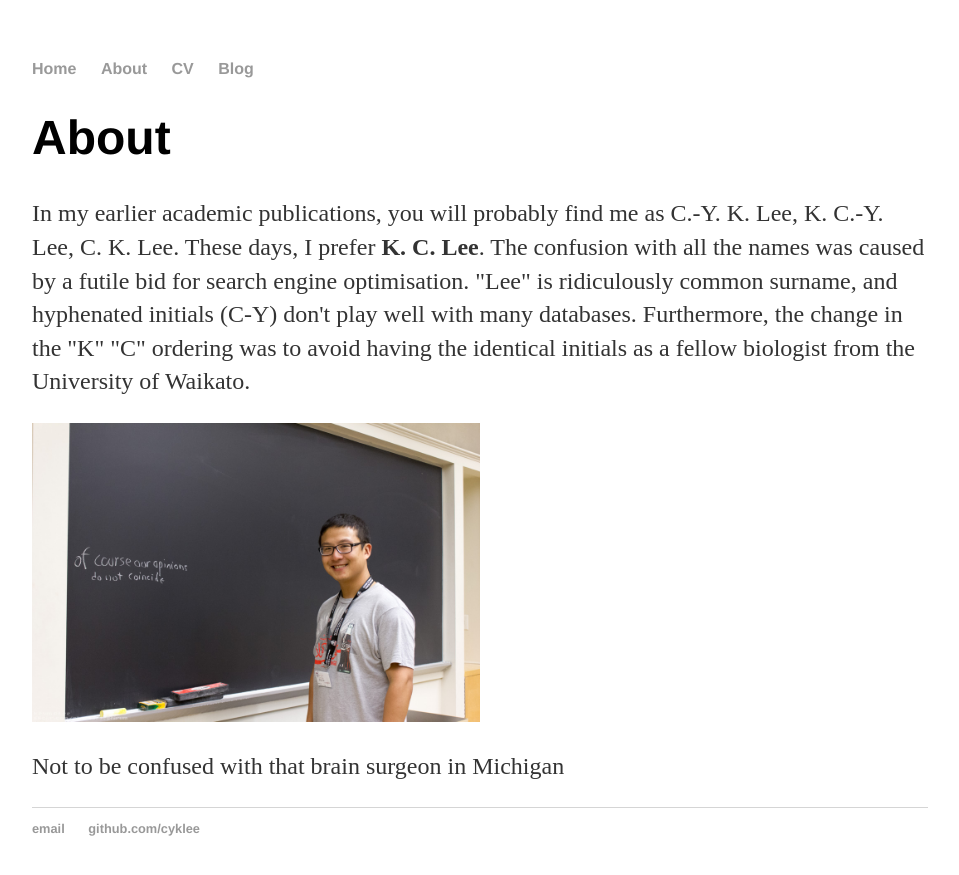
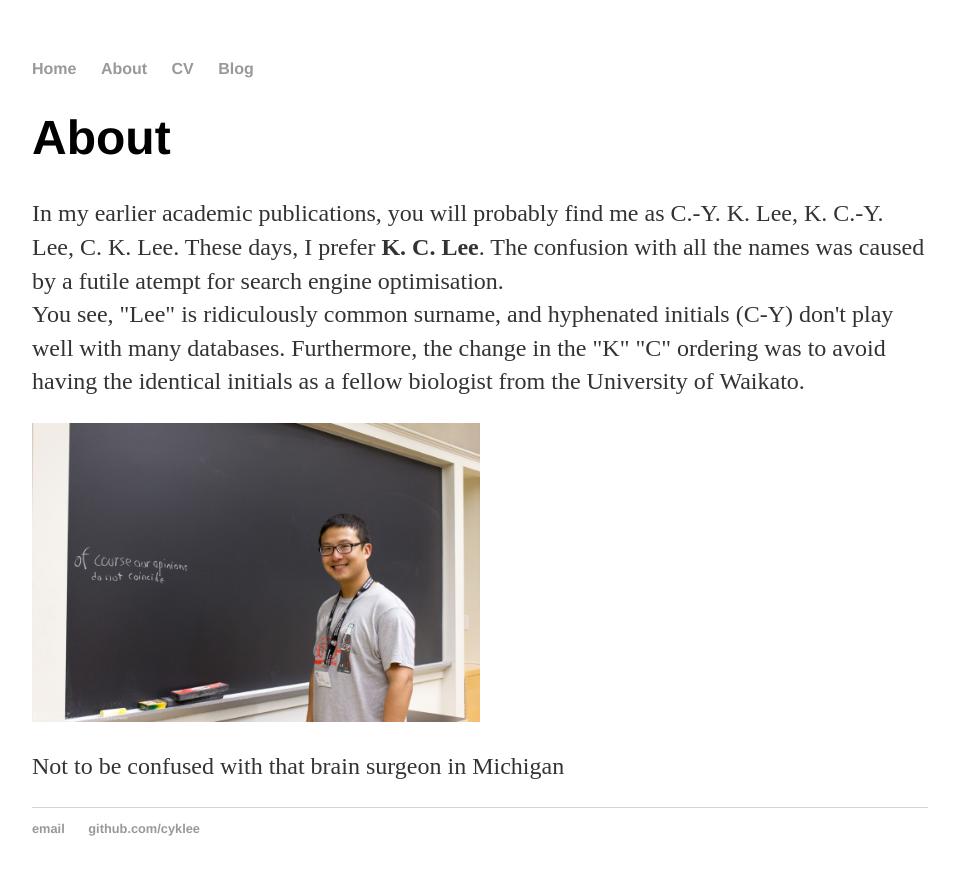
Before and after one commit to cyklee/cyklee.github.io, a Jekyll site: the page built from about/index.html, in a window 1280 px wide. Shown: the top 875 px of the page, without its empty margins (160-1119 px from the left). Built offline with Jekyll 4.4.1, drawn with Linux system fonts in a browser that asks for light colours.

Commit message:
Update index.html

```diff
--- a/about/index.html
+++ b/about/index.html
@@ -4,7 +4,8 @@
 ---
 <div class="blurb">
   <h1>About</h1>
-  <p>In my earlier academic publications, you will probably find me as C.-Y. K. Lee, K. C.-Y. Lee, C. K. Lee. These days, I prefer <b>K. C. Lee</b>. The confusion with all the names was caused by a futile bid for search engine optimisation. "Lee" is ridiculously common surname, and hyphenated initials (C-Y) don't play well with many databases. Furthermore, the change in the "K" "C" ordering was to avoid having the identical initials as a fellow biologist from the University of Waikato.</p>
+  <p>In my earlier academic publications, you will probably find me as C.-Y. K. Lee, K. C.-Y. Lee, C. K. Lee. These days, I prefer <b>K. C. Lee</b>. The confusion with all the names was caused by a futile atempt for search engine optimisation. <br>
+  You see, "Lee" is ridiculously common surname, and hyphenated initials (C-Y) don't play well with many databases. Furthermore, the change in the "K" "C" ordering was to avoid having the identical initials as a fellow biologist from the University of Waikato.</p>
   <img src="pt.jpg" alt="Mug" width="50%">
   <p>Not to be confused with that brain surgeon in Michigan</p>
 
```
